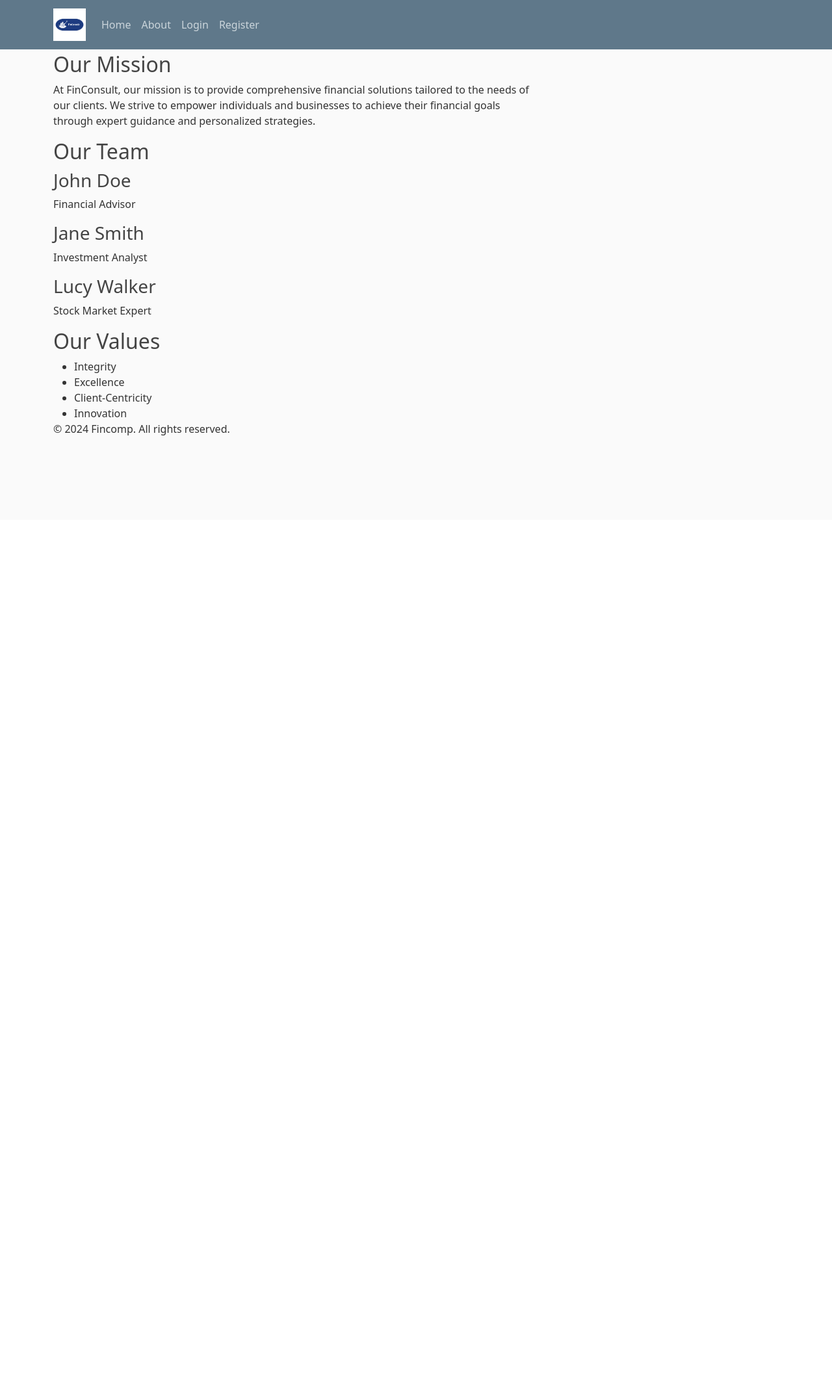
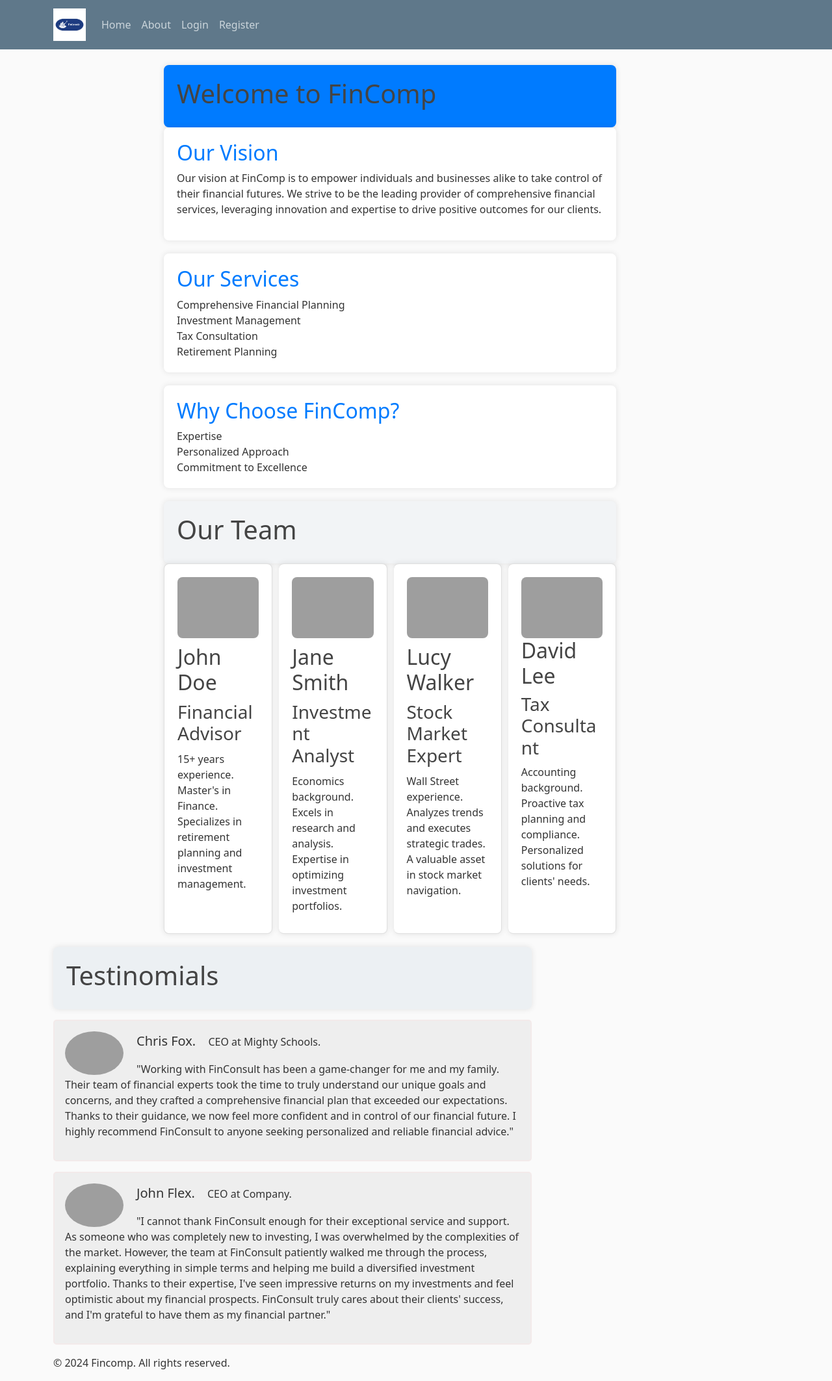
Before and after one commit to Eminemvarun/FinComp, a Django app: template home/templates/home/about.html in a window 1280 px wide. Shown: the whole page at 65% size. Before the commit the page ends 670 px from the top, so only its background shows below. Run offline with Django 5.2, Linux system fonts and the light colour scheme; the template is opened without the code that fills it, so the values that code supplies are empty; grey boxes are pictures that could not be loaded.

Commit message:
about.html
changes

```diff
--- a/home/templates/home/about.html
+++ b/home/templates/home/about.html
@@ -1,35 +1,127 @@
 {% extends 'home/base.html' %}
+{% load static %}
 
 {% block content %}
-    <section id="mission">
-        <h2>Our Mission</h2>
-        <p>At FinConsult, our mission is to provide comprehensive financial solutions tailored to the needs of our clients. We strive to empower individuals and businesses to achieve their financial goals through expert guidance and personalized strategies.</p>
+    <style>
+        .container1 {
+  border: 2px solid #f3eaea;
+  background-color: #eee;
+  border-radius: 5px;
+  padding: 16px;
+  margin: 16px 0;
+}
+
+/* Clear floats after containers */
+.container1::after {
+  content: "";
+  clear: both;
+  display: table;
+}
+
+/* Float images inside the container to the left. Add a right margin, and style the image as a circle */
+.container1 img {
+  float: left;
+  margin-right: 20px;
+  border-radius: 50%;
+}
+
+/* Increase the font-size of a span element */
+.container1 span {
+  font-size: 20px;
+  margin-right: 15px;
+}
+
+/* Add media queries for responsiveness. This will center both the text and the image inside the container */
+@media (max-width: 500px) {
+  .container {
+    text-align: center;
+  }
+
+  .container1 img {
+    margin: auto;
+    float: none;
+    display: block;
+  }
+}
+    </style>
+<div style="max-width: 100%; margin: 0 auto; padding: 20px; text-align: left;margin-left: 150px;" class="container pt-6">
+    <header style="background-color: #007bff; color: #fff; padding: 20px; border-radius: 8px; box-shadow: 0 0 10px rgba(0, 0, 0, 0.1);">
+        <h1>Welcome to FinComp</h1>
+    </header>
+
+    <section class="vision" style="margin-bottom: 20px; background-color: #fff; border-radius: 8px; box-shadow: 0 0 10px rgba(0, 0, 0, 0.1); padding: 20px;">
+        <h2 style="color: #007bff;">Our Vision</h2>
+        <p>Our vision at FinComp is to empower individuals and businesses alike to take control of their financial futures. We strive to be the leading provider of comprehensive financial services, leveraging innovation and expertise to drive positive outcomes for our clients.</p>
     </section>
 
-    <section id="team">
-        <h2>Our Team</h2>
-        <div class="team-member">
-            <h3>John Doe</h3>
-            <p>Financial Advisor</p>
-        </div>
-        <div class="team-member">
-            <h3>Jane Smith</h3>
-            <p>Investment Analyst</p>
-        </div>
-        <div class="team-member">
-            <h3>Lucy Walker</h3>
-            <p>Stock Market Expert</p>
-        </div>
-        <!-- Add more team members as necessary -->
+    <section class="services" style="margin-bottom: 20px; background-color: #fff; border-radius: 8px; box-shadow: 0 0 10px rgba(0, 0, 0, 0.1); padding: 20px;">
+        <h2 style="color: #007bff;">Our Services</h2>
+        <ul style="list-style-type: none; padding: 0;">
+            <li>Comprehensive Financial Planning</li>
+            <li>Investment Management</li>
+            <li>Tax Consultation</li>
+            <li>Retirement Planning</li>
+        </ul>
     </section>
 
-    <section id="values">
-        <h2>Our Values</h2>
-        <ul>
-            <li>Integrity</li>
-            <li>Excellence</li>
-            <li>Client-Centricity</li>
-            <li>Innovation</li>
+    <section class="why-choose" style="margin-bottom: 20px; background-color: #fff; border-radius: 8px; box-shadow: 0 0 10px rgba(0, 0, 0, 0.1); padding: 20px;">
+        <h2 style="color: #007bff;">Why Choose FinComp?</h2>
+        <ul style="list-style-type: none; padding: 0;">
+            <li>Expertise</li>
+            <li>Personalized Approach</li>
+            <li>Commitment to Excellence</li>
         </ul>
     </section>
+    <header style="background-color: #f2f4f6; color: #fff; padding: 20px; border-radius: 8px; box-shadow: 0 0 10px rgba(0, 0, 0, 0.1);">
+        <h1>Our Team</h1>
+    </header>
+
+<div class="card-group" style="gap: 10px">
+
+<div class="card" style="background-color: #fff; border-radius: 8px; box-shadow: 0 0 10px rgba(0, 0, 0, 0.1); padding: 20px; max-width: 400px; text-align: left;">
+    <img src="{% static 'home/download1.jpg' %}" alt="John Doe" style="width: 100%; border-radius: 8px;">
+    <h2 style="margin-top: 10px; margin-bottom: 5px;">John Doe</h2>
+    <h3 style="margin-top: 5px; margin-bottom: 5px;">Financial Advisor</h3>
+    <p style="margin-top: 5px; margin-bottom: 10px;">15+ years experience. Master's in Finance. Specializes in retirement planning and investment management.</p>
+</div>
+
+<div class="card" style="background-color: #fff; border-radius: 8px; box-shadow: 0 0 10px rgba(0, 0, 0, 0.1); padding: 20px; max-width: 400px; text-align: left;">
+    <img src="{% static 'home/download4.jpg' %}" alt="Jane Smith" style="width: 100%; border-radius: 8px;">
+    <h2 style="margin-top: 10px; margin-bottom: 5px;">Jane Smith</h2>
+    <h3 style="margin-top: 5px; margin-bottom: 5px;">Investment Analyst</h3>
+    <p style="margin-top: 5px; margin-bottom: 10px;">Economics background. Excels in research and analysis. Expertise in optimizing investment portfolios.</p>
+</div>
+
+<div  class="card" style="background-color: #fff; border-radius: 8px; box-shadow: 0 0 10px rgba(0, 0, 0, 0.1); padding: 20px; max-width: 400px; text-align: left;">
+    <img src="{% static 'home/download2.jpg' %}" alt="Lucy Walker" style="width: 100%; border-radius: 8px;">
+    <h2 style="margin-top: 10px; margin-bottom: 5px;">Lucy Walker</h2>
+    <h3 style="margin-top: 5px; margin-bottom: 5px;">Stock Market Expert</h3>
+    <p style="margin-top: 5px; margin-bottom: 10px;">Wall Street experience. Analyzes trends and executes strategic trades. A valuable asset in stock market navigation.</p>
+</div>
+<div class="card" style="background-color: #fff; border-radius: 8px; box-shadow: 0 0 10px rgba(0, 0, 0, 0.1); padding: 20px; max-width: 400px; text-align: left;">
+    <img src="{% static 'home/download3.jpg' %}" alt="Lucy Walker" style="width: 100%; border-radius: 8px;">
+    <h2>David Lee</h2>
+    <h3>Tax Consultant</h3>
+    <p>Accounting background. Proactive tax planning and compliance. Personalized solutions for clients' needs.</p>
+</div>
+</div>
+</div>
+<header style="background-color: #ecf0f3; color: #fff; padding: 20px; border-radius: 8px; box-shadow: 0 0 10px rgba(0, 0, 0, 0.1);">
+    <h1>Testinomials</h1>
+</header>
+
+<div class="container1">
+
+    <img src="{% static 'home/download5.jpg' %}" alt="Avatar" style="width:90px">
+    <p><span>Chris Fox.</span> CEO at Mighty Schools.</p>
+    <p>"Working with FinConsult has been a game-changer for me and my family. Their team of financial experts took the time to truly understand our unique goals and concerns, and they crafted a comprehensive financial plan that exceeded our expectations. Thanks to their guidance, we now feel more confident and in control of our financial future. I highly recommend FinConsult to anyone seeking personalized and reliable financial advice."</p>
+
+  </div>
+
+  <div class="container1">
+    <img src="{% static 'home/download6.jpg' %}" alt="Avatar" style="width:90px">
+    <p><span >John Flex.</span> CEO at Company.</p>
+    <p>"I cannot thank FinConsult enough for their exceptional service and support. As someone who was completely new to investing, I was overwhelmed by the complexities of the market. However, the team at FinConsult patiently walked me through the process, explaining everything in simple terms and helping me build a diversified investment portfolio. Thanks to their expertise, I've seen impressive returns on my investments and feel optimistic about my financial prospects. FinConsult truly cares about their clients' success, and I'm grateful to have them as my financial partner."</p>
+
+  </div>
 {% endblock %}
```
